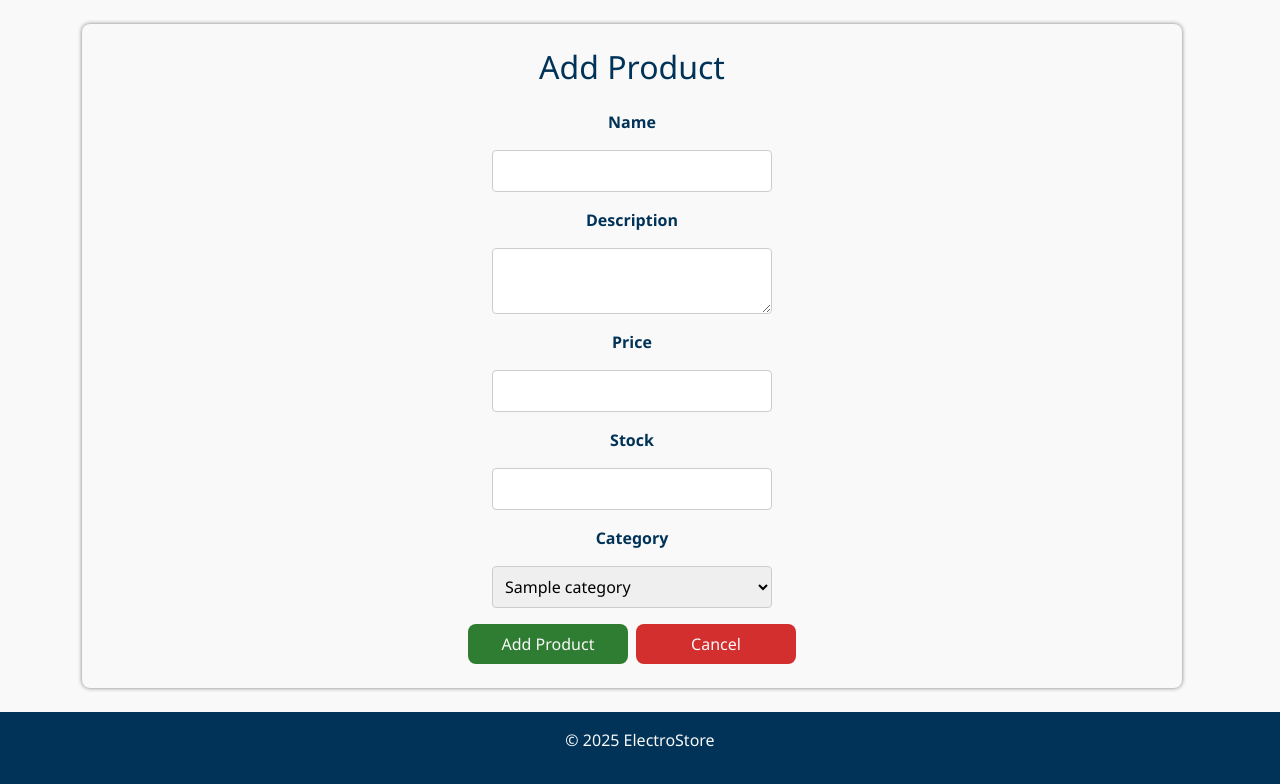
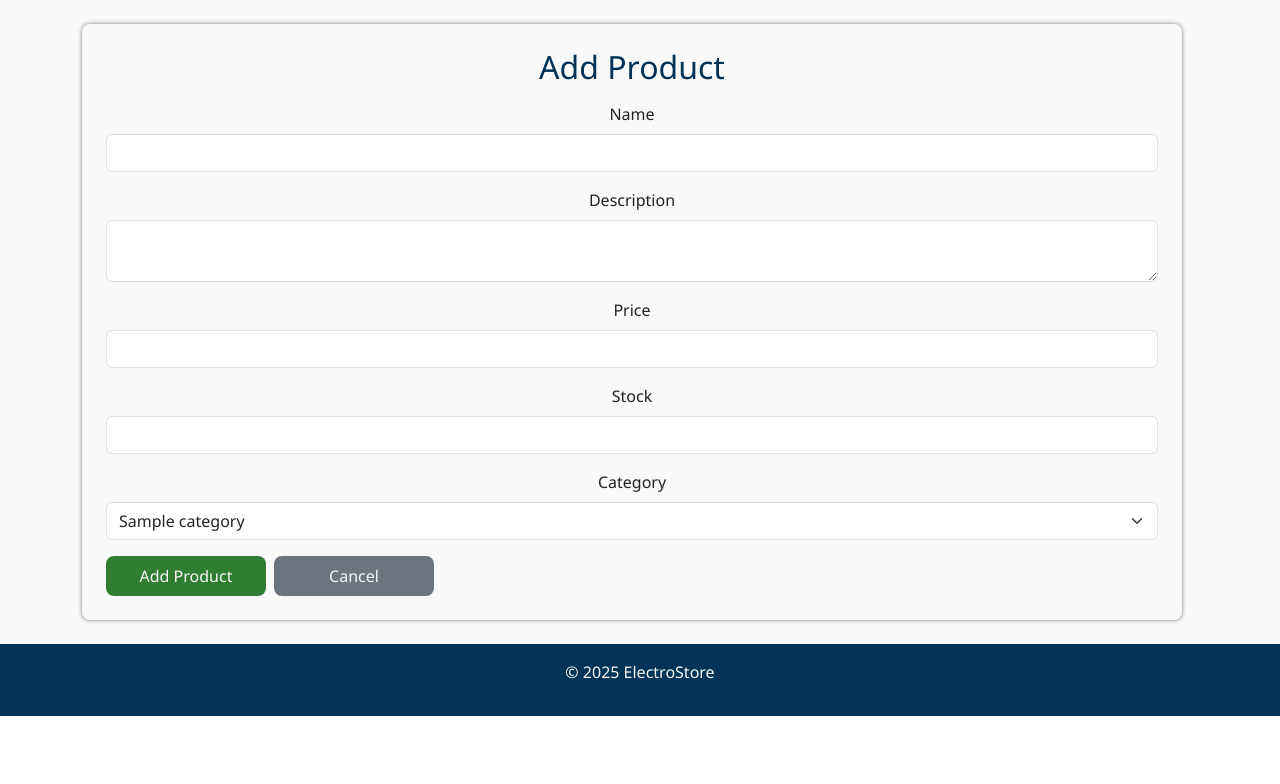
Before and after one commit to dlastic/inventory-application, a Flask app: page /products/add in a window 1280 px wide. Shown: the part 88-872 px from the top of the page. After the commit the page ends 804 px from the top, so only its background shows below. Run offline with Flask 3, Linux system fonts and the light colour scheme; tables that the repository leaves empty hold one stand-in row (values such as "Sample post").

Commit message:
Use Bootstrap form-control, form-label, and utility classes

```diff
--- a/app/templates/form.html
+++ b/app/templates/form.html
@@ -3,20 +3,37 @@
 {% block content %}
   <section>
     <h2>{{ title }}</h2>
-    <form class="form" method="post" action="{{ action_url }}" novalidate>
+
+    <form method="post" action="{{ action_url }}" novalidate class="needs-validation">
       {{ form.hidden_tag() }}
 
       {% for field in form %}
         {% if field.type != 'CSRFTokenField' %}
-          {{ field.label }}
-          {{ field }}
-          {% for error in field.errors %}<div class="form-error">{{ error }}</div>{% endfor %}
+          <div class="mb-3">
+            {{ field.label(class="form-label") }}
+            {% if field.type in ['StringField', 'TextAreaField', 'DecimalField', 'IntegerField', 'PasswordField', 'EmailField'] %}
+              {{ field(class="form-control") }}
+            {% elif field.type in ['SelectField', 'QuerySelectField'] %}
+              {{ field(class="form-select") }}
+            {% elif field.type in ['BooleanField'] %}
+              <div class="form-check">
+                {{ field(class="form-check-input", id=field.id) }}
+                <label class="form-check-label" for="{{ field.id }}">{{ field.label.text }}</label>
+              </div>
+            {% elif field.type in ['FileField'] %}
+              {{ field(class="form-control") }}
+            {% else %}
+              {{ field(class="form-control") }}
+            {% endif %}
+
+            {% for error in field.errors %}<div class="invalid-feedback d-block">{{ error }}</div>{% endfor %}
+          </div>
         {% endif %}
       {% endfor %}
 
-      <div class="form__actions">
-        <button class="btn {{ button_class }}" type="submit">{{ button_text }}</button>
-        <a class="btn btn--cancel" href="{{ cancel_url }}">Cancel</a>
+      <div class="d-flex gap-2">
+        <button class="btn {{ button_class or 'btn-success' }}" type="submit">{{ button_text }}</button>
+        <a class="btn btn-secondary" href="{{ cancel_url }}">Cancel</a>
       </div>
     </form>
   </section>
```
